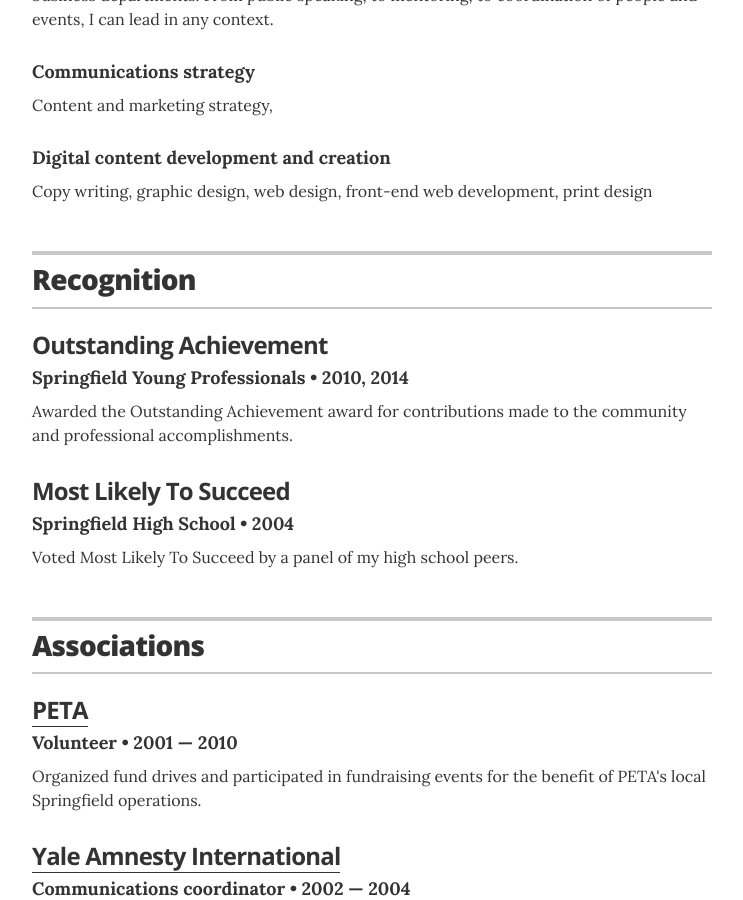
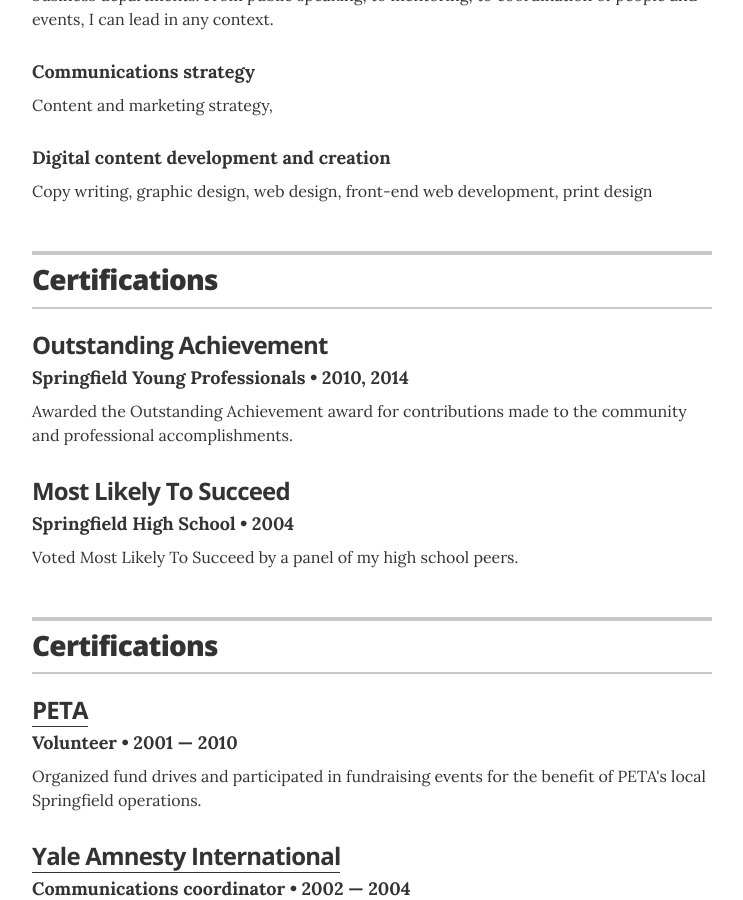
Before and after one commit to joselluis7/joselluis7.github.io, a Jekyll site: the page built from index.html, in a window 1280 px wide and 900 px high, scrolled down 2137 px. Shown: the whole window, without its empty margins (268-1011 px from the left). Built offline with Jekyll 4.4.1, drawn with Linux system fonts in a browser that asks for light colours.

Commit message:
Add certification section

```diff
--- a/_layouts/resume.html
+++ b/_layouts/resume.html
@@ -149,7 +149,7 @@
       <section class="content-section">
 
         <header class="section-header">
-          <h2>Recognition</h2>
+          <h2>Certifications</h2>
         </header>
 
         {% for recognition in site.data.recognitions %}
@@ -169,7 +169,7 @@
       <section class="content-section">
 
         <header class="section-header">
-          <h2>Associations</h2>
+          <h2>Certifications</h2>
         </header>
 
         {% for association in site.data.associations %}
```
